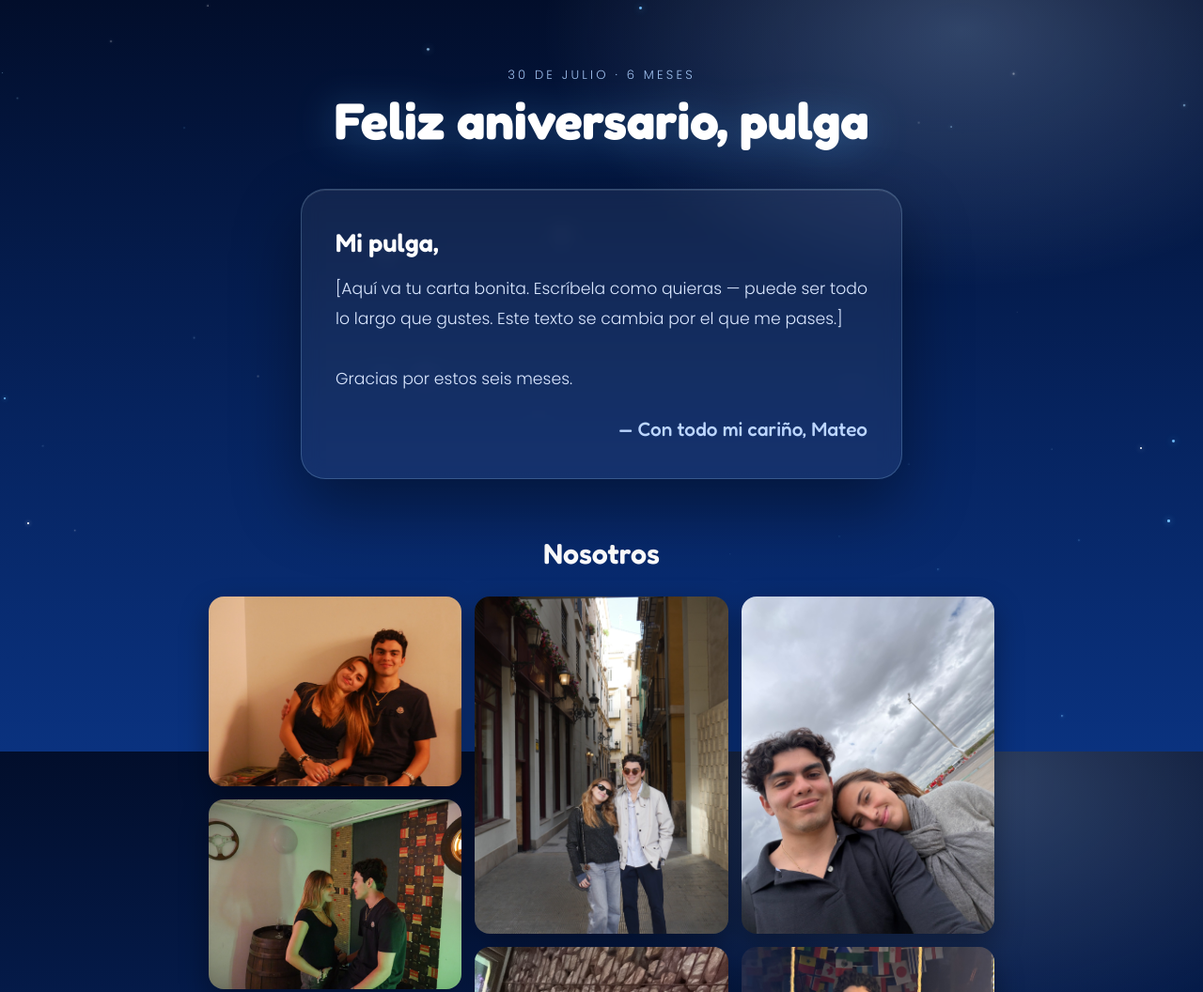
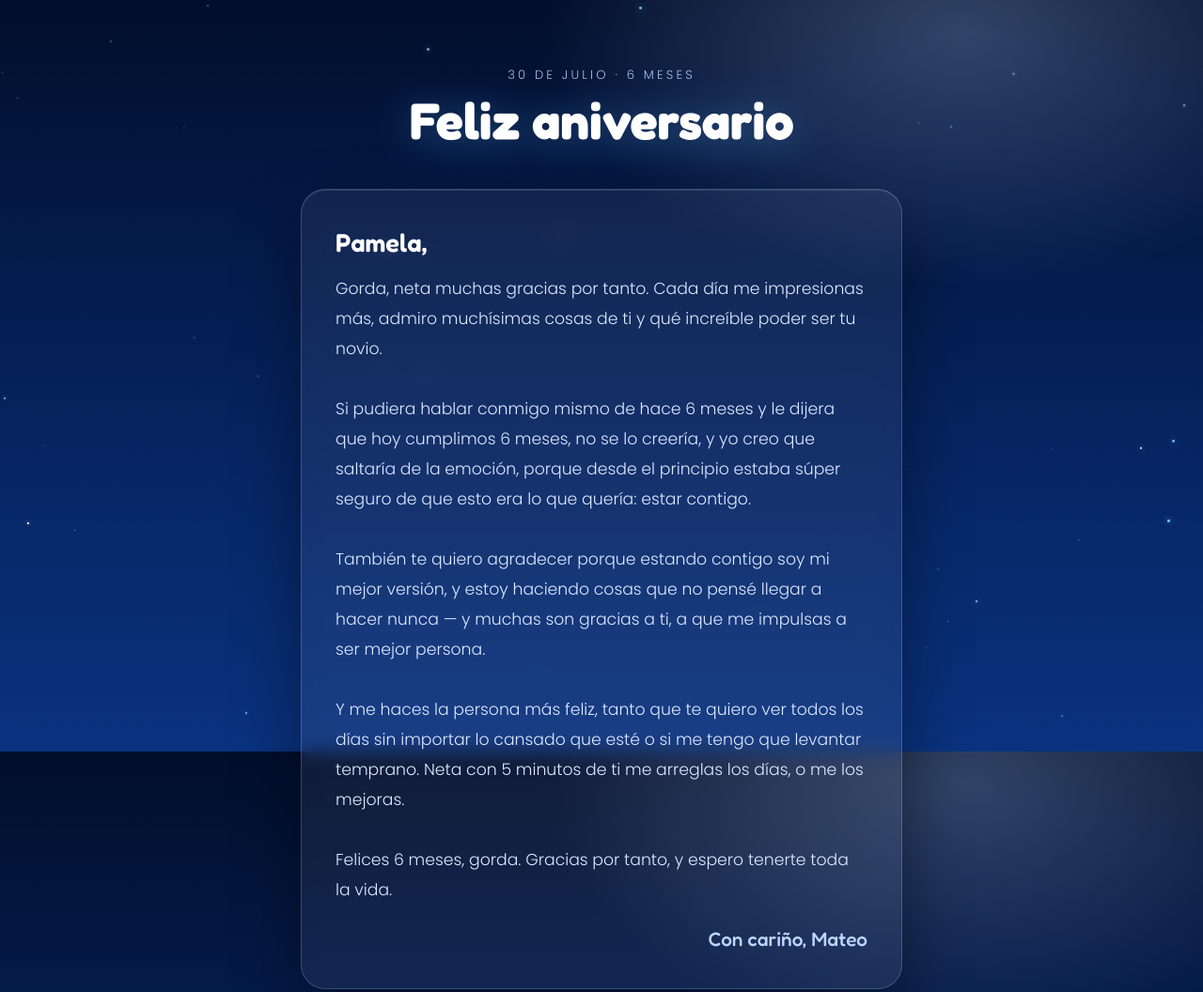
Before and after one commit to mateoponton/sorpresa, a plain HTML site: page galeria.html in a window 1280 px wide. Shown: the top 1056 px of the page at 94% size. Drawn offline with Linux system fonts and the light colour scheme.

Commit message:
Carta de Pamela, medianoche 30 julio, textos actualizados

```diff
--- a/galeria.html
+++ b/galeria.html
@@ -62,22 +62,28 @@
   <div class="wrap">
     <header>
       <div class="eyebrow">30 de Julio · 6 meses</div>
-      <h1>Feliz aniversario, pulga</h1>
+      <h1>Feliz aniversario</h1>
     </header>
 
     <!-- ✏️ EDITA: aquí va tu carta (Mateo me pasa el texto) -->
     <div class="letter">
-      <h2>Mi pulga,</h2>
-      <p>[Aquí va tu carta bonita. Escríbela como quieras — puede ser todo lo largo que gustes. Este texto se cambia por el que me pases.]
+      <h2>Pamela,</h2>
+      <p>Gorda, neta muchas gracias por tanto. Cada día me impresionas más, admiro muchísimas cosas de ti y qué increíble poder ser tu novio.
 
-Gracias por estos seis meses.</p>
-      <div class="firma">— Con todo mi cariño, Mateo</div>
+Si pudiera hablar conmigo mismo de hace 6 meses y le dijera que hoy cumplimos 6 meses, no se lo creería, y yo creo que saltaría de la emoción, porque desde el principio estaba súper seguro de que esto era lo que quería: estar contigo.
+
+También te quiero agradecer porque estando contigo soy mi mejor versión, y estoy haciendo cosas que no pensé llegar a hacer nunca — y muchas son gracias a ti, a que me impulsas a ser mejor persona.
+
+Y me haces la persona más feliz, tanto que te quiero ver todos los días sin importar lo cansado que esté o si me tengo que levantar temprano. Neta con 5 minutos de ti me arreglas los días, o me los mejoras.
+
+Felices 6 meses, gorda. Gracias por tanto, y espero tenerte toda la vida.</p>
+      <div class="firma">Con cariño, Mateo</div>
     </div>
 
     <div class="sec-title">Nosotros</div>
     <div class="grid" id="grid"></div>
 
-    <footer>Te quiero, pulga</footer>
+    <footer>te amo huerca</footer>
   </div>
 
   <!-- lightbox -->
```
Also changed, not shown: index.html (+2 -2 lines).
